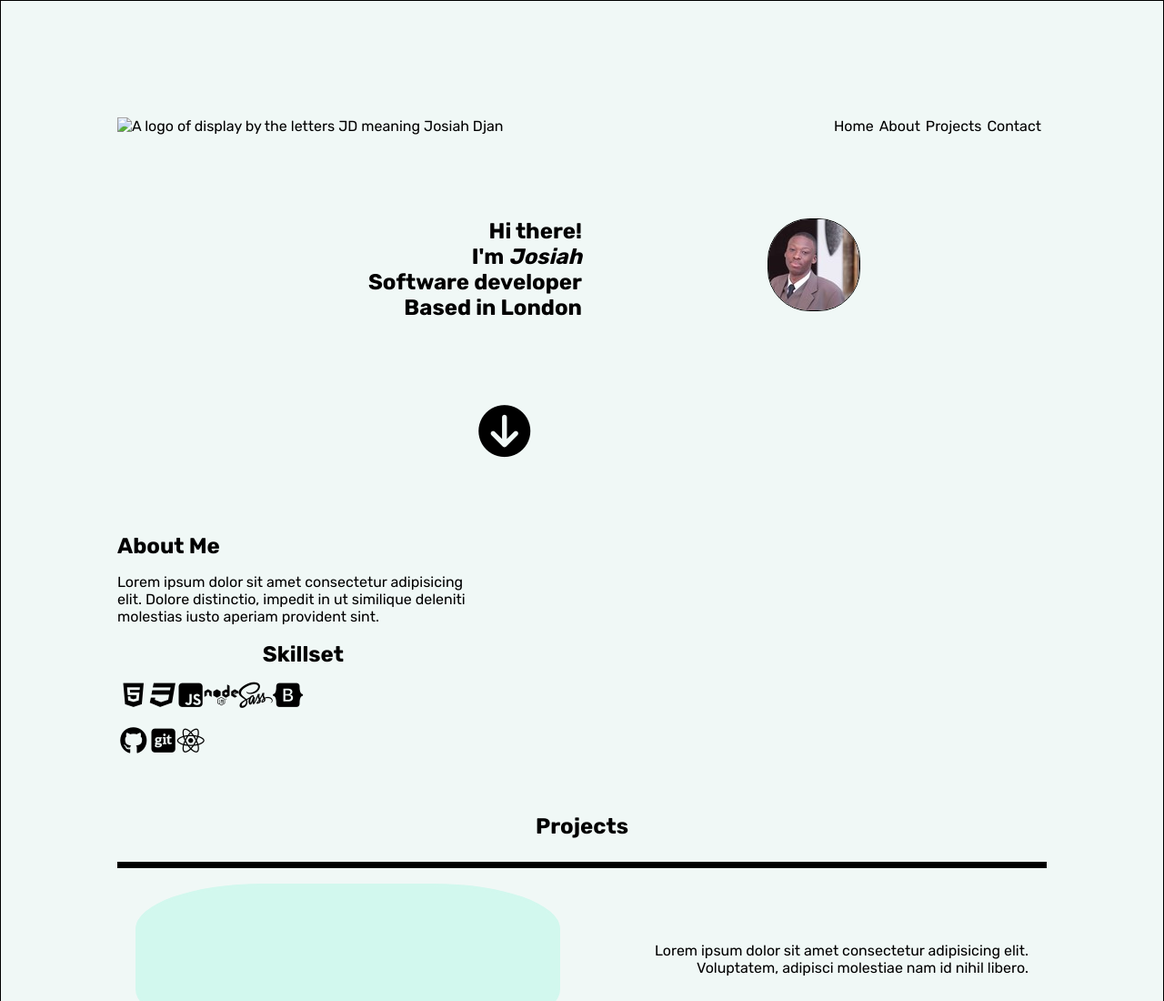
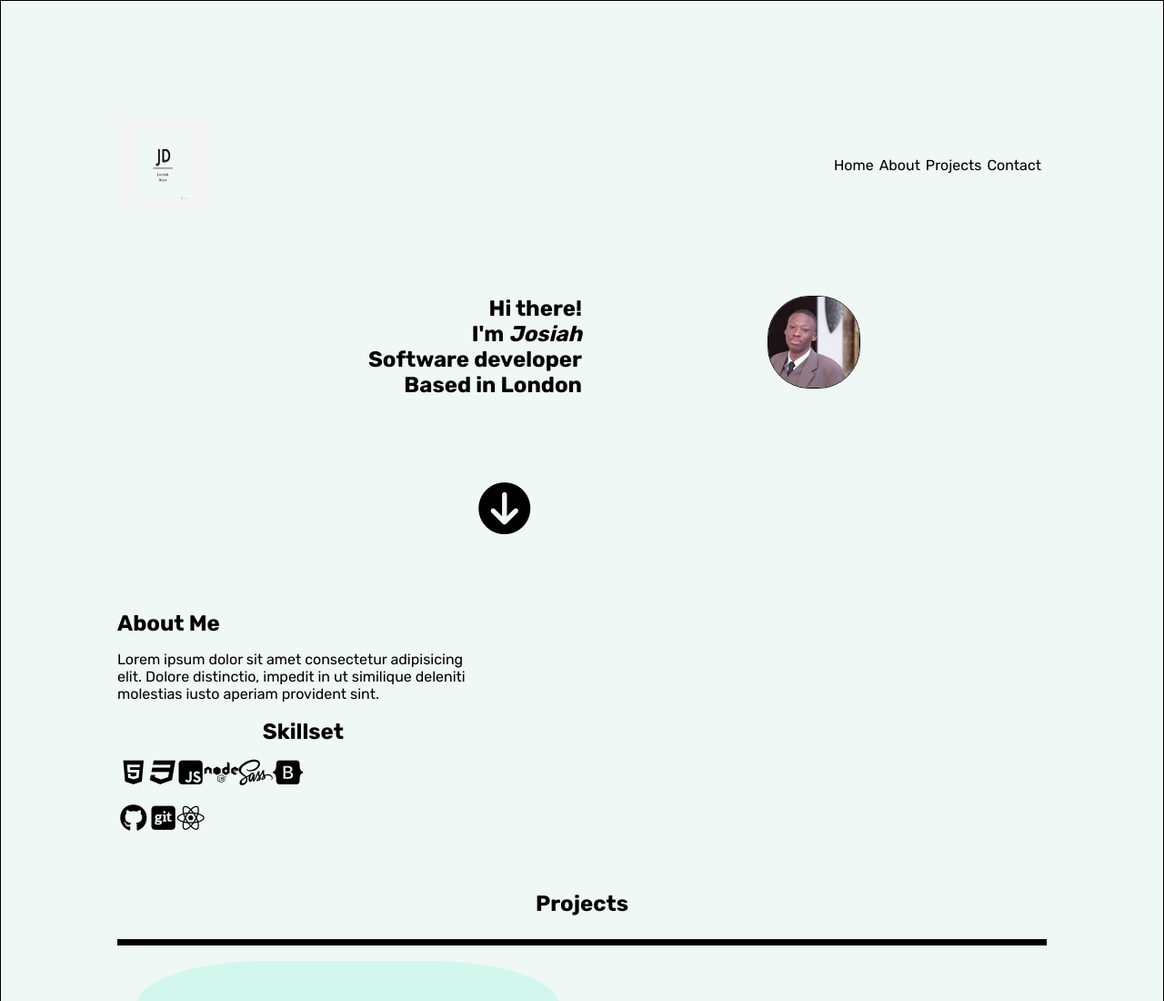
Before and after one commit to JTDjan/Portfolio-project, a plain HTML site: page index.html in a window 1280 px wide. Shown: the top 1100 px of the page at 91% size. Drawn offline with Linux system fonts and the light colour scheme; the site is published under a folder, as on GitHub Pages, so addresses that start at the root find nothing.

Commit message:
fixing logo link

```diff
--- a/index.html
+++ b/index.html
@@ -19,7 +19,7 @@
 
   <nav id="nav_desktop">
     <div id="logo">
-      <img src="/assets/images/JD_logo.png" alt="A logo of display by the letters JD meaning Josiah Djan">
+      <img src="./assets/images/JD_logo.png" alt="A logo of display by the letters JD meaning Josiah Djan">
     </div>
 
     <div id="nav-links">
```
